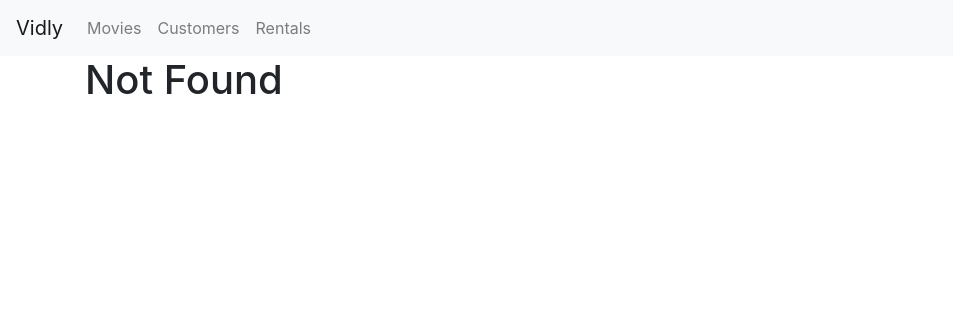
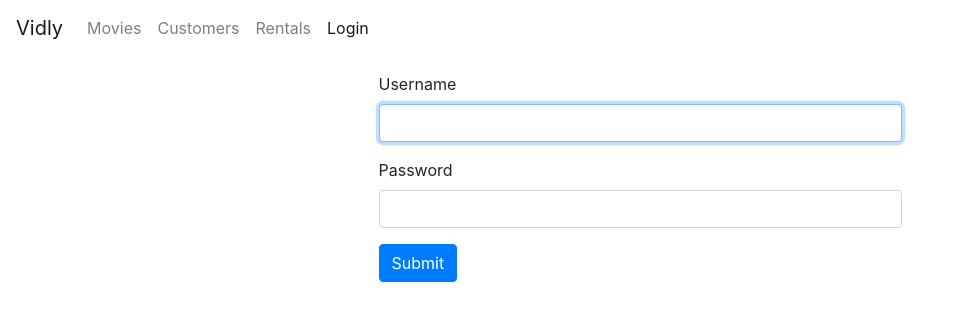
Before and after one commit to saikatbhuiyan/dvd-rental-app, a React (Create React App) app: page /login in a window 1280 px wide. Before the commit this address led to /not-found. Shown: the top 320 px of the page, without its empty margins (0-953 px from the left). Built offline with nearby package versions, Linux system fonts and the light colour scheme.

Commit message:
add login form and route

```diff
--- a/src/App.js
+++ b/src/App.js
@@ -10,8 +10,10 @@ import Rentals from './component/rentals';
 import NotFound from './component/notFound';
 import NavBar from './component/reusing/navbar';
 import MovieForm from './component/movieForm';
+import LoginForm from './component/reusing/loginForm';
 
 import './App.css';
+
 
 
 class App extends Component {
@@ -27,6 +29,10 @@ class App extends Component {
                   path="/" exact
                   component={Movies}
               /> */}
+              <Route
+                  path="/login"
+                  component={LoginForm}
+              />
               <Route
                   path="/movies/:id"
                   component={MovieForm}
--- a/src/component/movieDetail.jsx
+++ /dev/null
@@ -1 +0,0 @@
-import React from 'react'
--- /dev/null
+++ b/src/component/reusing/loginForm.jsx
@@ -0,0 +1,65 @@
+import React, { Component } from 'react';
+
+class LoginForm extends Component {
+
+  state = {
+    account: { username: '', password: '' }
+  };
+
+  // username = React.createRef(); // work like document.object.getElementById()
+  // e = event object
+  handleSubmit = e =>{
+
+    e.preventDefault(); // didn't reload the page when click submit
+    console.log('Submited');
+
+  };
+
+  handleChange = ({ currentTarget: input }) => {
+    const account = {...this.state.account};
+    // account.username = e.currentTarget.value;
+    // account[e.currentTarget.name] = e.currentTarget.value;
+    account[input.name] = input.value;
+
+    this.setState({ account });
+  };
+
+  render() {
+
+    const { account } = this.state;
+
+    return (
+      <div className="container p-3 w-50 ">
+        <form onSubmit={this.handleSubmit}>
+          <div className="form-group">
+            <label htmlFor="username">Username</label>
+            {/* <input autoFocus ref={this.username} id="username" type="text" className="form-control"/> */}
+            <input
+              autoFocus
+              onChange={this.handleChange}
+              value={account.username}
+              name="username"
+              id="username"
+              type="text"
+              className="form-control"
+            />
+            </div>
+          <div className="form-group">
+            <label htmlFor="password">Password</label>
+            <input
+              onChange={this.handleChange}
+              value={account.password}
+              name="password"
+              id="password"
+              type="password"
+              className="form-control"
+            />
+          </div>
+          <button className="btn btn-primary">Submit</button>
+        </form>
+      </div>
+     );
+  }
+}
+
+export default LoginForm;
--- a/src/component/reusing/navbar.jsx
+++ b/src/component/reusing/navbar.jsx
@@ -10,7 +10,7 @@ import {Link, NavLink} from 'react-router-dom';
 // server didn't send the additional request to the server
 const NavBar = () => {
   return (
-    <nav className="navbar navbar-expand-lg navbar-light bg-light">
+    <nav className="navbar navbar-expand-lg navbar-light bg-green">
       <button className="navbar-toggler" type="button" data-toggle="collapse" data-target="#navbarNav" aria-controls="navbarNav" aria-expanded="false" aria-label="Toggle navigation">
         <span className="navbar-toggler-icon"></span>
       </button>
@@ -26,6 +26,9 @@ const NavBar = () => {
           <li className='nav-item'>
             <NavLink className='nav-link' to="/rentals">Rentals</NavLink>
           </li>
+          <li className='nav-item'>
+            <NavLink className='nav-link' to="/login">Login</NavLink>
+          </li>
         </ul>
       </div>
     </nav>
```
